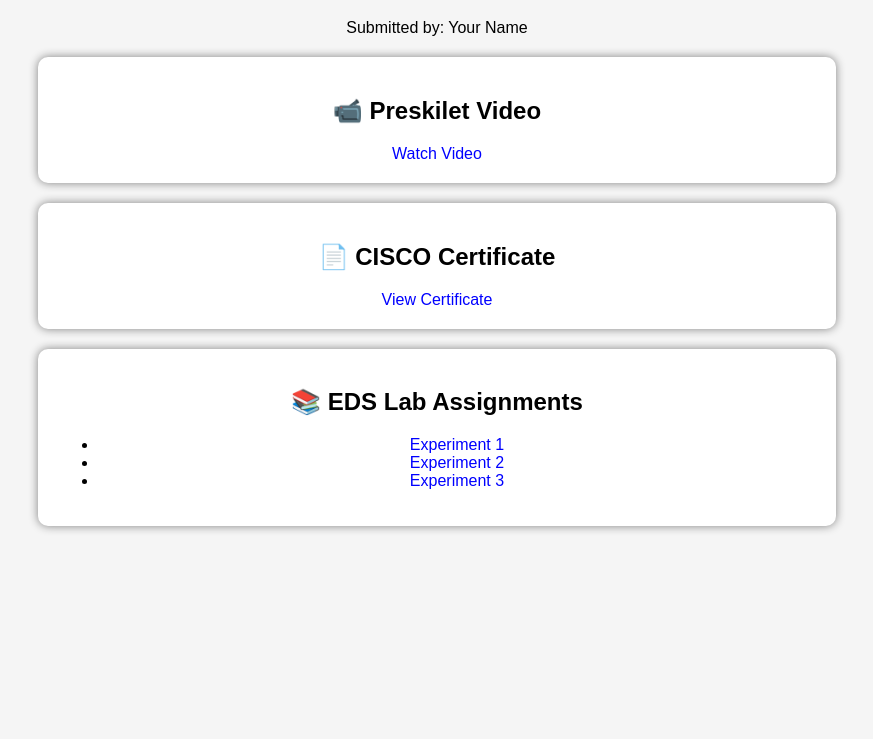
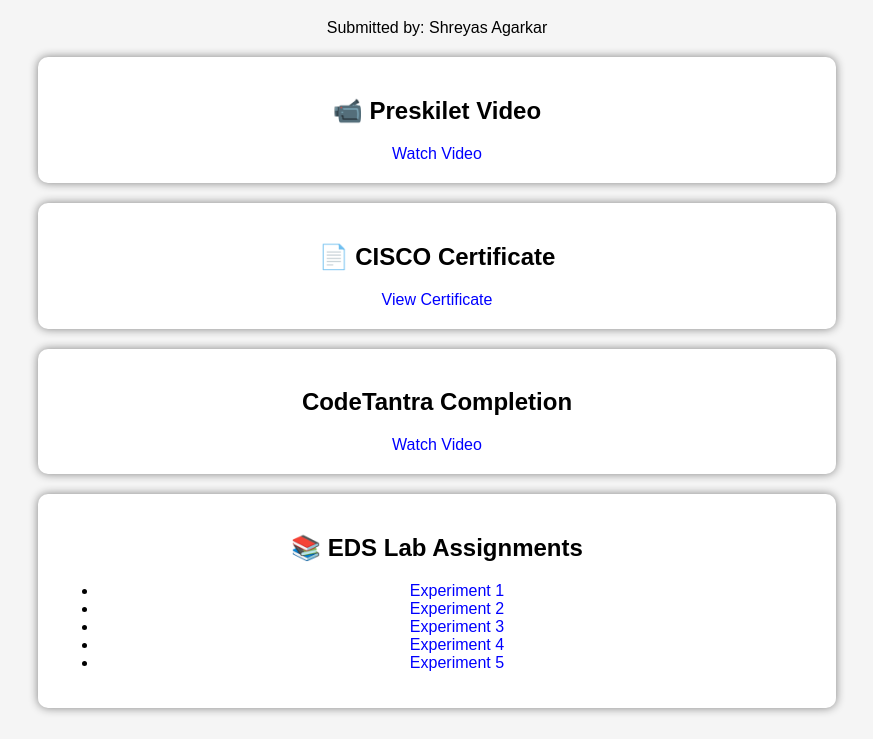
Before and after one commit to shreyasagarkar2-afk/EDS-Lab-Assignment-2, a plain HTML site: page index.html in a window 1280 px wide. Shown: the part 61-800 px from the top of the page, without its empty margins (203-1076 px from the left). Drawn offline with Linux system fonts and the light colour scheme.

Commit message:
index.html

```diff
--- a/index.html
+++ b/index.html
@@ -4,7 +4,7 @@
     <link rel="stylesheet" href="style.css">
 </head>
 <body><h1>EDS Lab Assignment 2</h1>
-<p>Submitted by: Your Name</p>
+<p>Submitted by: Shreyas Agarkar</p>
 
 <div class="card">
     <h2>📹 Preskilet Video</h2>
@@ -13,7 +13,12 @@
 
 <div class="card">
     <h2>📄 CISCO Certificate</h2>
-    <a href="UPLOAD_FILE_LINK_OR_PDF" target="_blank">View Certificate</a>
+    <a href="https://drive.google.com/file/d/1fnGdppJswQA9RbLL1wKvVLyRKxRzZ8sN/view?usp=drivesdk" target="_blank">View Certificate</a>
+</div>
+
+    <div class="card">
+    <h2>CodeTantra Completion</h2>
+    <a href="https://drive.google.com/file/d/1ovtkm7cNrwk-z2QomUJXHE7zGtB911p9/view?usp=drivesdk" target="_blank">Watch Video</a>
 </div>
 
 <div class="card">
@@ -22,6 +27,8 @@
         <li><a href="#">Experiment 1</a></li>
         <li><a href="#">Experiment 2</a></li>
         <li><a href="#">Experiment 3</a></li>
+        <li><a href="#">Experiment 4</a></li>
+        <li><a href="#">Experiment 5</a></li>
     </ul>
 </div>
 
```
